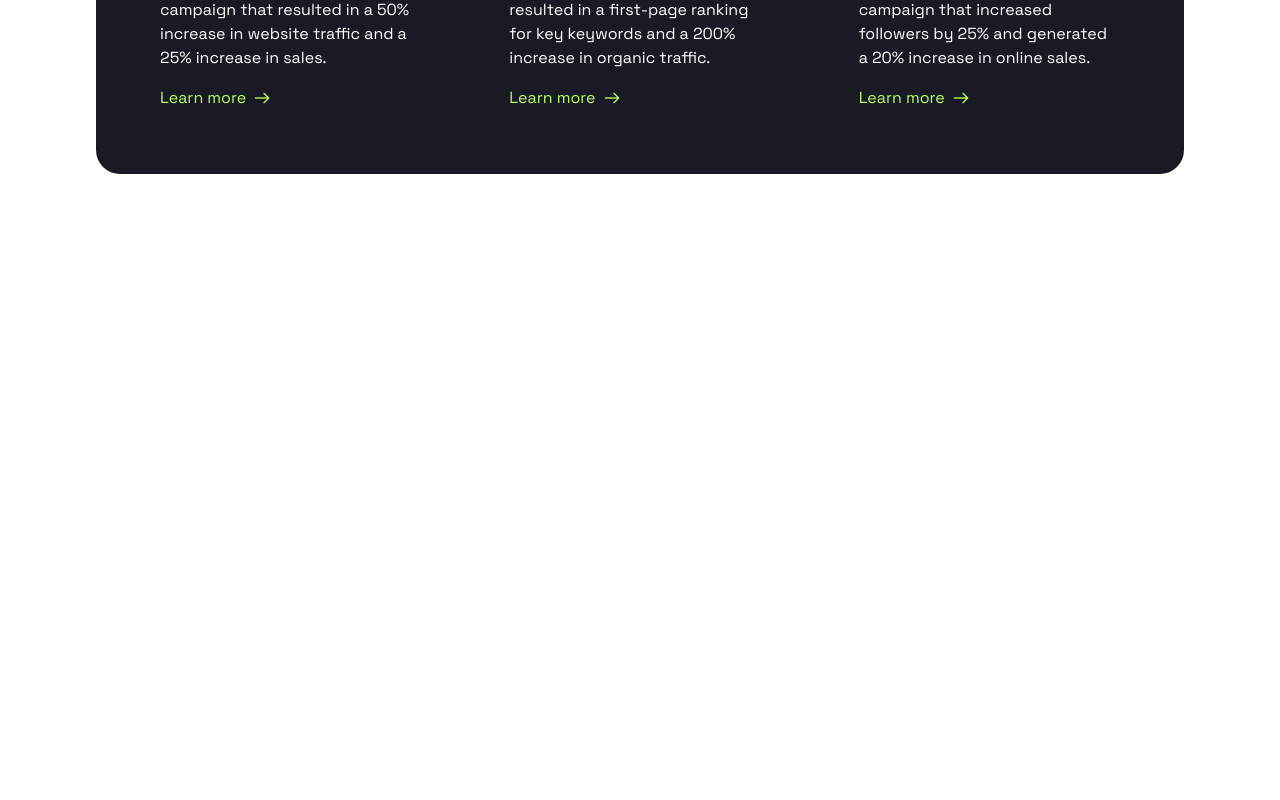
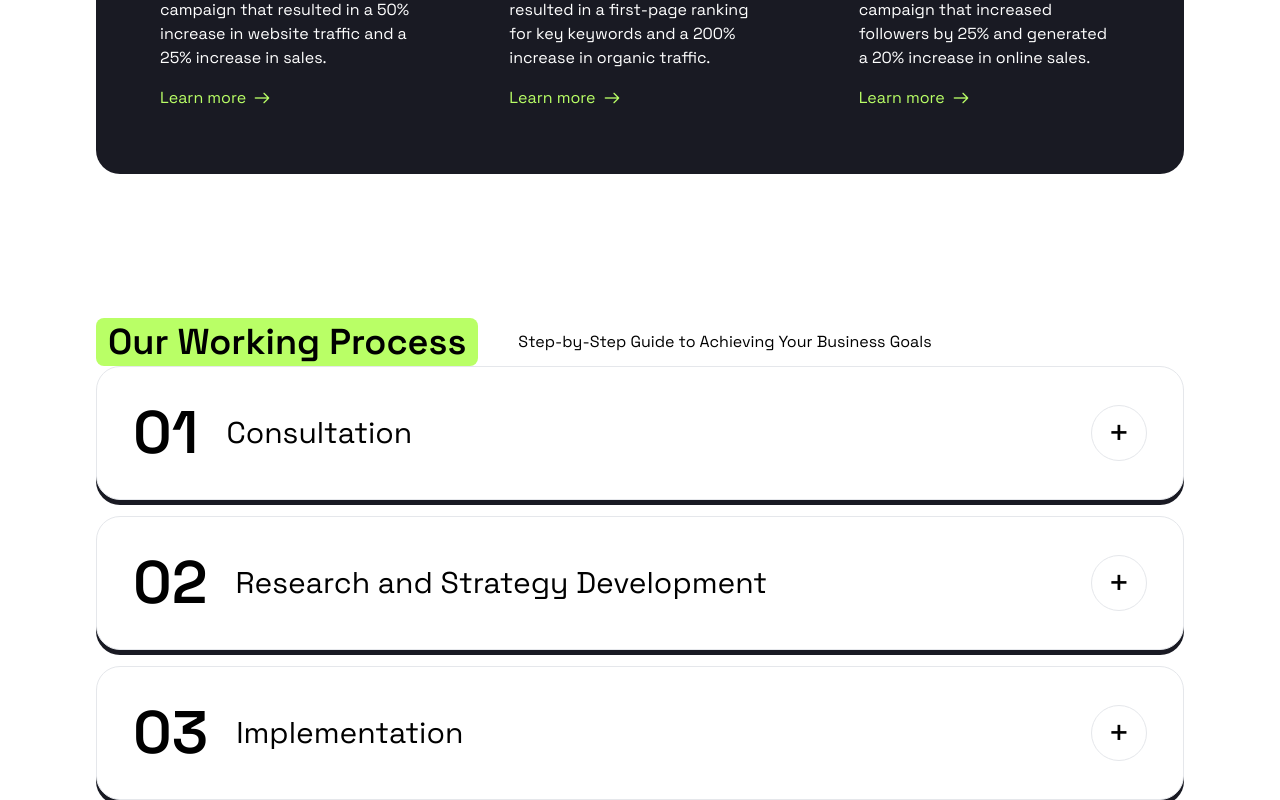
Before and after one commit to qqwrxtr/Market-Agency, a React (Create React App) app: page / in a window 1280 px wide. Shown: the part 2675-3475 px from the top of the page. Before the commit the page ends 2849 px from the top, so only its background shows below. Built offline with nearby package versions, Linux system fonts and the light colour scheme.

Commit message:
adding new block

```diff
--- a/src/App.js
+++ b/src/App.js
@@ -4,6 +4,7 @@ import Header from "components/Header/Header";
 import Publicity from "components/Publicity/Publicity";
 import Services from "components/Services/Services";
 import ShowCompany from "components/ShowCompany/ShowCompany";
+import WorkProcess from "components/WorkProcess/WorkProcess";
 
 function App(props) {
   return (
@@ -17,6 +18,7 @@ function App(props) {
          <Services cardInfo = {props.cardInfo}/>
          <Publicity/>
          <CaseStud/>
+         <WorkProcess/>
       </main>
     </div>
   );
--- /dev/null
+++ b/src/components/WorkProcess/WorkProcess.jsx
@@ -0,0 +1,22 @@
+import Title_Block from "components/Title_Block/Title_Block";
+import "./WorkProcess.css"
+import WorkSteps from "./WorkSteps/WorkSteps.jsx"
+
+const WorkProcess = () => {
+    return (
+        <>
+            <div className="container pt-36">
+                <div className="row">
+                    <Title_Block title="Our Working Process" subtitle="Step-by-Step Guide to Achieving Your Business Goals" />
+                </div>
+            </div>
+            <div className="container">
+                <div className="row">
+                    <WorkSteps/>
+                </div>
+            </div>
+        </>
+    );
+}
+
+export default WorkProcess;
--- /dev/null
+++ b/src/components/WorkProcess/WorkSteps/WorkSteps.jsx
@@ -0,0 +1,72 @@
+import React, { useState } from 'react';
+
+const steps = {
+  step1: {
+    id: '01',
+    title: 'Consultation',
+    subtitle:
+      'During the initial consultation, we will discuss your business goals and objectives, target audience, and current marketing efforts. This will allow us to understand your needs and tailor our services to best fit your requirements.',
+  },
+  step2: {
+    id: '02',
+    title: 'Research and Strategy Development',
+    subtitle:
+      'We will conduct thorough research to develop a strategy that aligns with your business objectives and helps you reach your target audience effectively.',
+  },
+  step3: {
+    id: '03',
+    title: 'Implementation',
+    subtitle:
+      'Our team will execute the strategy with precision, ensuring all aspects of the plan are implemented effectively to achieve your desired results.',
+  },
+};
+
+const WorkSteps = () => {
+  const [activeStep, setActiveStep] = useState(null);
+
+  const toggleStep = (id) => {
+    setActiveStep(activeStep === id ? null : id);
+  };
+
+  return (
+    <div className="work__step__block space-y-4">
+      {Object.values(steps).map((step) => (
+        <div
+          key={step.id}
+          className={`work__step__item border-[1px] shadow-[0px_5px_0px_#191A23] rounded-3xl p-9 ${
+            activeStep === step.id ? 'bg-[var(--green)]' : 'bg-white'
+          }`}
+        >
+          <div className="text__work__step flex items-center justify-between">
+            <div className="flex flex-col items-start">
+              <div className="flex items-center">
+                <div className="work_step_id">
+                  <p className="text-6xl font-semibold">{step.id}</p>
+                </div>
+                <div className="work__step__title pl-7">
+                  <p className="text-3xl">{step.title}</p>
+                </div>
+              </div>
+              {activeStep === step.id && (
+                <div className="border-t border-black mt-5" style={{width:"100%"}}></div>
+              )}
+            </div>
+            <button
+              className="toggle-button w-14 h-14 border-[1px] text-4xl rounded-full flex items-center justify-center"
+              onClick={() => toggleStep(step.id)}
+            >
+              {activeStep === step.id ? '-' : '+'}
+            </button>
+          </div>
+          {activeStep === step.id && (
+            <div className="work__step__subtitle p-4 rounded-b-lg">
+              <p>{step.subtitle}</p>
+            </div>
+          )}
+        </div>
+      ))}
+    </div>
+  );
+};
+
+export default WorkSteps;
```
Also changed, not shown: src/components/WorkProcess/WorkProcess.css (added), src/components/WorkProcess/WorkSteps/WorkSteps.css (added).
